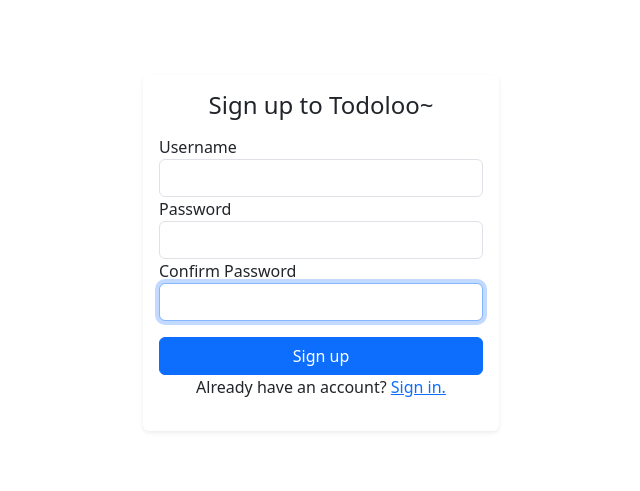
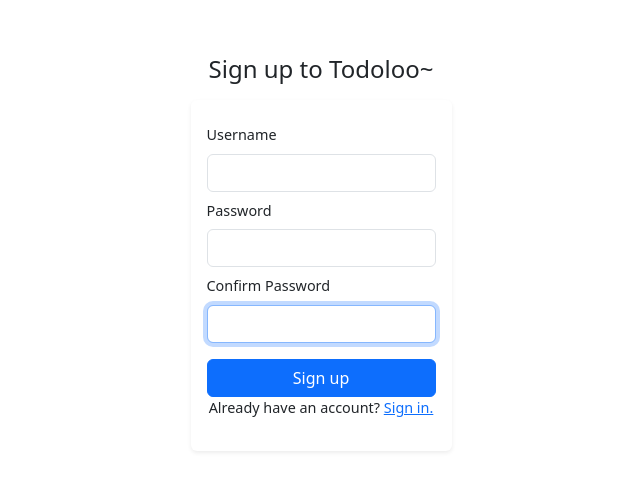
Before and after one commit to sappoPrivy/Simple_fullstack_webapplication_with_authentication, a React (Vite) app in the folder frontend/: page /register in a window 1280 px wide. Shown: the part 147-638 px from the top of the page, without its empty margins (319-959 px from the left). Built offline with nearby package versions, Linux system fonts and the light colour scheme.

Commit message:
Added custom style code, Changed style

```diff
--- a/frontend/src/components/Alert.tsx
+++ b/frontend/src/components/Alert.tsx
@@ -1,4 +1,5 @@
 import React, { ReactNode } from "react";
+import "/home/sappo/simple_fullstack_app/frontend/src/styles/Alert.css";
 
 interface Props {
   children: ReactNode;
@@ -8,19 +9,17 @@ interface Props {
 
 export const Alert = ({ children, color, onClose }: Props) => {
   return (
-    <div className={"alert alert-" + color + " alert-dismissible"} role="alert">
+    <div
+      className={"alert alert-" + color + " alert-dismissible custom-font-size"}
+      role="alert"
+    >
       {children}
       <button
         type="button"
-        className="btn-close"
+        className="btn-close custom-size custom-color"
         data-bs-dismiss="alert"
         aria-label="Close"
         onClick={onClose}
-        style={{
-          width: "0.75em",
-          height: "0.75em",
-          fontSize: "0.75em",
-        }}
       ></button>
     </div>
   );
--- a/frontend/src/components/CardBox.tsx
+++ b/frontend/src/components/CardBox.tsx
@@ -2,17 +2,14 @@ import React, { ReactNode } from "react";
 
 interface Props {
   children: ReactNode;
-  heading: string;
+  //heading: string;
 }
 
-export const CardBox = ({ children, heading }: Props) => {
+export const CardBox = ({ children /*, heading*/ }: Props) => {
   return (
     <>
       <div className="card border-0 shadow-sm">
-        <div className="card-body">
-          <h4 className="card-title mb-3 text-center">{heading}</h4>
-          {children}
-        </div>
+        <div className="card-body">{children}</div>
       </div>
     </>
   );
--- a/frontend/src/components/InputField.tsx
+++ b/frontend/src/components/InputField.tsx
@@ -10,8 +10,8 @@ interface Props {
 
 export const InputField = ({ id, type, label, value, onChange }: Props) => {
   return (
-    <div className="form-group">
-      <label>{label}</label>
+    <div className="form-group mt-2">
+      <label className="mb-2">{label}</label>
       <input
         type={type}
         id={id}
--- a/frontend/src/pages/Login.tsx
+++ b/frontend/src/pages/Login.tsx
@@ -1,9 +1,8 @@
-import React, { useEffect, useState } from "react";
+import React, { useState } from "react";
 import { Link } from "react-router-dom";
 import { InputField } from "../components/InputField";
 import { CardBox } from "../components/CardBox";
 import { Button } from "../components/Button";
-import axios from "axios";
 import { Alert } from "../components/Alert";
 
 export const Login = () => {
@@ -11,11 +10,7 @@ export const Login = () => {
   const [password, setPassword] = useState("");
   const [alertVisible, setAlertVisibility] = useState(false);
   const [message, setMessage] = useState("");
-  const [loggedIn, setLoggedIn] = useState(false);
-
-  // useEffect(() => {
-  //   console.log("Code with Sappis");
-  // });
+  //const [loggedIn, setLoggedIn] = useState(false);
 
   const handleLogin = async (e: { preventDefault: () => void }) => {
     e.preventDefault();
@@ -43,7 +38,7 @@ export const Login = () => {
       }
       // User does not exist
       else {
-        setMessage("Username or password incorrect");
+        setMessage("Incorrect username or password.");
         setAlertVisibility(true);
       }
     }
@@ -53,13 +48,14 @@ export const Login = () => {
     <div className="d-flex align-items-center vh-100">
       <div className="container">
         <div className="row justify-content-center">
-          <div className="col-md-6 col-lg-4 col-8">
+          <div className="col-xl-3 col-lg-4 col-md-6 col-7">
+            <h4 className="mb-3 text-center ">Sign in to Todoloo~</h4>
             {alertVisible && (
               <Alert color="danger" onClose={() => setAlertVisibility(false)}>
                 {message}
               </Alert>
             )}
-            <CardBox heading="Sign in to Todoloo~">
+            <CardBox>
               <form>
                 <InputField
                   label="Username"
--- a/frontend/src/pages/Register.tsx
+++ b/frontend/src/pages/Register.tsx
@@ -48,13 +48,14 @@ export const Register = () => {
     <div className="d-flex align-items-center vh-100">
       <div className="container">
         <div className="row justify-content-center">
-          <div className="col-md-6 col-lg-4 col-8">
+          <div className="col-xl-3 col-lg-4 col-md-6 col-7">
+            <h4 className="mb-3 text-center ">Sign up to Todoloo~</h4>
             {alertVisible && (
               <Alert color="danger" onClose={() => setAlertVisibility(false)}>
                 {message}
               </Alert>
             )}
-            <CardBox heading="Sign up to Todoloo~">
+            <CardBox>
               <form>
                 <InputField
                   label="Username"
--- /dev/null
+++ b/frontend/src/styles/Alert.css
@@ -0,0 +1,8 @@
+body{
+  font-size: 0.9rem !important;
+}
+
+.btn-close.custom-size {
+  font-size: 0.6em;
+  margin-top: 0.3em;
+}
```
